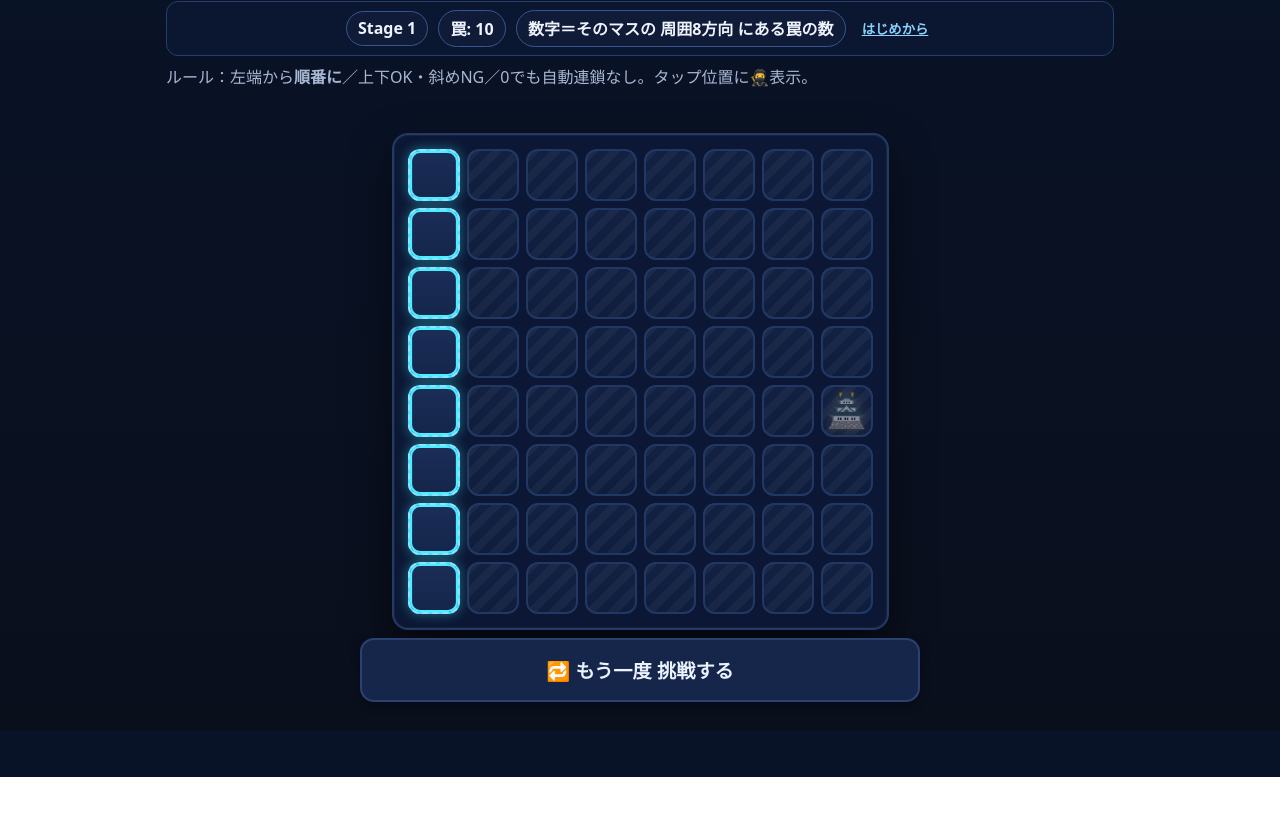
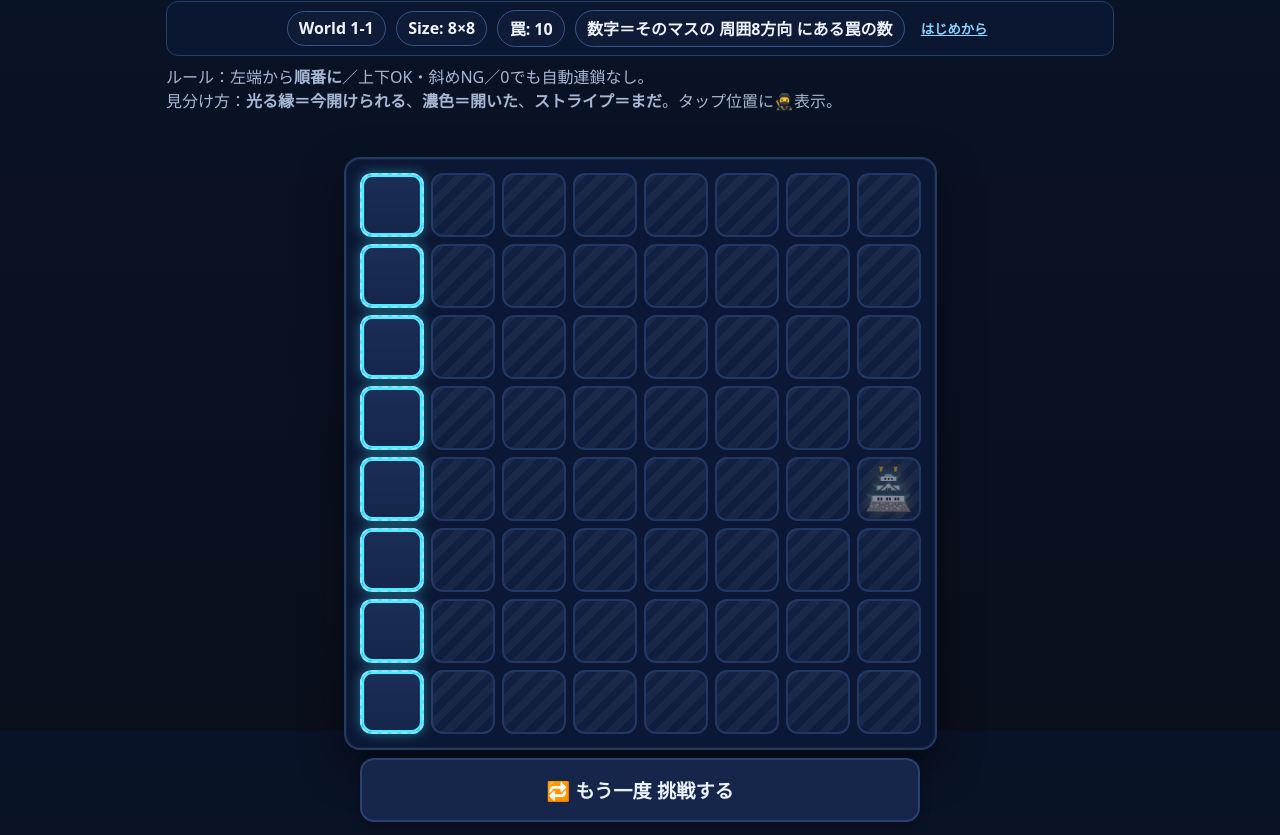
Before and after one commit to kkp-15/sennyu, a plain HTML site: page index.html in a window 1280 px wide. Shown: the part 69-904 px from the top of the page. Before the commit the page ends 846 px from the top, so only its background shows below. Drawn offline with Linux system fonts and the light colour scheme.

Commit message:
Update index.html

```diff
--- a/index.html
+++ b/index.html
@@ -3,11 +3,11 @@
 <head>
 <meta charset="UTF-8" />
 <meta name="viewport" content="width=device-width,initial-scale=1,viewport-fit=cover" />
-<title>忍者潜入🏯 — ステージ制</title>
+<title>忍者潜入🏯 — ステージ&サイズアップ版</title>
 <style>
   :root{
     --bg:#0a0f1c; --text:#eef3ff; --muted:#a8b7d3;
-    --cell:52px;
+    --cell:52px; /* JSで画面幅に応じて上書き（40〜64px） */
     --covered1:#1a2b52; --covered2:#132447; --covered-border:#3a5a94;
     --open1:#0f1b37; --open2:#0a1430; --open-border:#2c497b;
     --frontier:#46e1ff; --frontier-glow:#46e1ff55;
@@ -16,7 +16,8 @@
     --castle-glow:#ffd54f; --focus:#00e5ff;
     --ok:#b4ffb4; --ng:#ff9b9b;
   }
-  *{box-sizing:border-box} html,body{height:100%}
+  *{box-sizing:border-box}
+  html,body{height:100%}
   body{
     margin:0; background:linear-gradient(180deg,#091327,#0a0f1c); color:var(--text);
     font-family:system-ui,-apple-system,"Hiragino Kaku Gothic ProN","Noto Sans JP",sans-serif;
@@ -38,7 +39,7 @@
 
   #boardWrap{width:100%;display:flex;justify-content:center;margin:.5rem 0}
   #board{
-    display:grid; gap:7px; grid-template-columns:repeat(8,var(--cell));
+    display:grid; gap:7px; grid-template-columns:repeat(8,var(--cell)); /* JSで列数を更新 */
     background:#0b1734; border:2px solid #233a64; padding:14px; border-radius:16px;
     box-shadow:inset 0 0 0 1px rgba(255,255,255,.05),0 16px 40px rgba(0,0,0,.5);
     touch-action:manipulation;
@@ -54,7 +55,6 @@
   .cell:hover{filter:brightness(1.07)} .cell:active{transform:translateY(1px)}
   .cell:focus-visible{outline:3px solid var(--focus); outline-offset:2px}
 
-  /* 状態 */
   .cell.open{ background:linear-gradient(180deg,var(--open1),var(--open2)); border-color:var(--open-border); cursor:default; box-shadow:inset 0 3px 10px rgba(0,0,0,.45) }
   .cell.locked{ cursor:not-allowed; opacity:.50; background:repeating-linear-gradient(135deg,var(--locked-stripe) 0 8px,transparent 8px 16px),linear-gradient(180deg,var(--covered1),var(--covered2)) }
   .cell.frontier{ box-shadow:0 0 0 3px var(--frontier) inset, 0 0 16px 2px var(--frontier-glow); border-color:#4bd3ff; filter:brightness(1.06); animation:pulse 1.2s ease-in-out infinite alternate }
@@ -66,7 +66,7 @@
   .n1{color:#76b7ff}.n2{color:#55d68c}.n3{color:#ffc14d}.n4{color:#c5a3ff}
   .n5{color:#ff9a6b}.n6{color:#8fe3ff}.n7{color:#ff7d92}.n8{color:#ffffff}
 
-  /* 忍者マーカー */
+  /* 忍者マーカー（最後にタップしたマス） */
   .cell.ninja::before{
     content:"🥷"; position:absolute; inset:0; display:flex; align-items:center; justify-content:center;
     font-size:calc(var(--cell)*0.58); transform:translateY(-1px);
@@ -74,7 +74,6 @@
   }
   @keyframes ninjaPop{ from{ transform:scale(.7) translateY(-1px); opacity:0 } to{ transform:scale(1) translateY(-1px); opacity:1 } }
 
-  /* メッセージ／ボタン */
   .bar{display:flex;gap:12px;justify-content:center;align-items:center;margin:.35rem 0;flex-wrap:wrap}
   .btn{ background:#16264a;border:2px solid #2a4272;color:#eaf1ff;border-radius:14px;font-weight:900;cursor:pointer; box-shadow:0 3px 10px rgba(0,0,0,.35); transition:transform .06s ease,filter .12s ease }
   .btn:hover{filter:brightness(1.08)} .btn:active{transform:translateY(1px)}
@@ -96,24 +95,28 @@
   .confetti span{ position:absolute; font-size:28px; animation:fall linear forwards; opacity:.95; }
   @keyframes fall{ 0%{ transform:translateY(-10vh) rotate(0deg) } 100%{ transform:translateY(110vh) rotate(360deg) } }
 
-  @media (max-width:420px){ :root{--cell:48px} .btn-lg{font-size:1.1rem} }
+  @media (max-width:420px){ .btn-lg{font-size:1.1rem} }
 </style>
 </head>
 <body>
   <header class="wrap">
     <h1>忍者潜入🏯</h1>
     <div class="hud" aria-label="説明と進行状況">
-      <span class="pill" id="stagePill">Stage 1</span>
+      <span class="pill" id="stagePill">World 1-1</span>
+      <span class="pill" id="sizePill">Size: 8×8</span>
       <span class="pill" id="trapPill">罠: 10</span>
       <span class="pill">数字＝そのマスの <b>周囲8方向</b> にある罠の数</span>
       <button class="linkbtn" id="resetProgress">はじめから</button>
     </div>
-    <p class="sub">ルール：左端から<strong>順番に</strong>／上下OK・斜めNG／0でも自動連鎖なし。タップ位置に🥷表示。</p>
+    <p class="sub">
+      ルール：左端から<strong>順番に</strong>／上下OK・斜めNG／0でも自動連鎖なし。<br>
+      見分け方：<b>光る縁＝今開けられる</b>、<b>濃色＝開いた</b>、<b>ストライプ＝まだ</b>。タップ位置に🥷表示。
+    </p>
   </header>
 
   <main class="wrap">
     <div id="boardWrap">
-      <div id="board" role="grid" aria-label="ゲーム盤面 8×8"></div>
+      <div id="board" role="grid" aria-label="ゲーム盤面"></div>
     </div>
 
     <div class="bar">
@@ -138,31 +141,77 @@
   <div id="confetti" class="confetti hidden"></div>
 
 <script>
-/* ===== 8×8 / 左から順のみ / 連鎖なし / 上下OK・斜めNG / ステージ制 ===== */
-const SIZE = 8;
-const BASE_TRAPS = 10;     // 基準の罠数（Stage 1）
-const TRAP_STEP  = 2;      // ステージ毎に増える数
-const TRAP_CAP   = 24;     // 上限（行き詰まり防止のため適度に制限）
+/* ===== ステージ & サイズアップ / スマホ自動リサイズ ===== */
+/* 仕様：左から順のみ / 上下OK・斜めNG / 自動連鎖なし / 忍者マーカー / フロント強調 */
 
-let level = Number(localStorage.getItem('sennyu_level') || 1);
-let board = [];     // 'T' or 0..8
-let revealed = [];  // boolean
-let trapsThisStage = BASE_TRAPS;
-const castle = {x: SIZE-1, y: Math.floor(SIZE/2)};
+const CAP_CELL_MAX = 64;  // 1マスの最大px
+const CAP_CELL_MIN = 40;  // 1マスの最小px
+const GAP = 7;            // CSSと合わせる（セルのgap）
+const PADDING = 14;       // #board の左右padding
+const BORDER = 2;         // #board のborder幅
+
+// 進行（ローカル保存）
+let world = Number(localStorage.getItem('sennyu_world') || 1);
+let sub   = Number(localStorage.getItem('sennyu_sub')   || 1); // 1..3
+
+// 盤面
+let SIZE = 8;
+let board = [];          // 'T' or 0..8
+let revealed = [];       // boolean
+let trapsThisStage = 10;
 let ninjaPos = null;
+let castle = {x: SIZE-1, y: Math.floor(SIZE/2)};
 
+// DOM
 const stagePill = document.getElementById('stagePill');
+const sizePill  = document.getElementById('sizePill');
 const trapPill  = document.getElementById('trapPill');
+const boardEl   = document.getElementById('board');
+const msgEl     = document.getElementById('message');
 
-function calcTraps(lv){
-  return Math.min(TRAP_CAP, BASE_TRAPS + (lv-1)*TRAP_STEP);
+/* ステージ → 盤サイズ */
+function calcSizeByWorld(w){
+  return 8 + (w-1)*2; // 8,10,12,14,...
 }
 
+/* 罠数：サイズとサブに応じて少しずつ増やす（安全のため上限） */
+function calcTraps(size, w, s){
+  const area = size*size;
+  const baseRatio = 0.16 + (w-1)*0.015 + (s-1)*0.01; // 世界・サブで微増
+  const raw = Math.round(area * baseRatio);
+  const cap = Math.floor(area * 0.28);               // 行き詰まり防止（28%上限）
+  // 左端列と城マスを除外するため、最低余白も少し確保
+  return Math.min(cap, Math.max(8, raw));
+}
+
+/* スマホ向け：セルサイズ自動算出（--cell を上書き） */
+function adjustCellSize(){
+  // #boardWrap の実幅を取得
+  const wrap = document.getElementById('boardWrap');
+  const w = wrap.getBoundingClientRect().width;
+  // #board の内側にセルを並べるスペース
+  const inner = w - (PADDING*2) - (BORDER*2) - (GAP*(SIZE-1));
+  let cell = Math.floor(inner / SIZE);
+  if (!Number.isFinite(cell) || cell <= 0) cell = 48;
+  cell = Math.max(CAP_CELL_MIN, Math.min(CAP_CELL_MAX, cell));
+  document.documentElement.style.setProperty('--cell', cell + 'px');
+}
+
+/* 初期化 */
 function init(){
-  trapsThisStage = calcTraps(level);
-  stagePill.textContent = `Stage ${level}`;
+  // ステージ情報
+  SIZE = calcSizeByWorld(world);
+  castle = {x: SIZE-1, y: Math.floor(SIZE/2)};
+  trapsThisStage = calcTraps(SIZE, world, sub);
+
+  stagePill.textContent = `World ${world}-${sub}`;
+  sizePill.textContent  = `Size: ${SIZE}×${SIZE}`;
   trapPill.textContent  = `罠: ${trapsThisStage}`;
 
+  // 盤の枠（列数）を更新
+  boardEl.style.gridTemplateColumns = `repeat(${SIZE}, var(--cell))`;
+
+  // 盤面生成
   board = Array.from({length:SIZE},()=>Array(SIZE).fill(0));
   revealed = Array.from({length:SIZE},()=>Array(SIZE).fill(false));
   ninjaPos = null;
@@ -189,8 +238,11 @@ function init(){
   hideOverlay();
   setMsg("");
   draw();
+  // 最後にセルサイズ調整（描画後に実サイズが決まるため）
+  adjustCellSize();
 }
 
+/* 周囲8方向カウント */
 function count8(x,y){
   let c=0;
   for(let dy=-1;dy<=1;dy++){
@@ -214,9 +266,9 @@ function canOpen(x,y){
   return false;
 }
 
+/* 描画 */
 function draw(){
-  const root=document.getElementById('board');
-  root.innerHTML='';
+  boardEl.innerHTML='';
   for(let y=0;y<SIZE;y++){
     for(let x=0;x<SIZE;x++){
       const el=document.createElement('button');
@@ -248,11 +300,12 @@ function draw(){
         if(e.key==='Enter'||e.key===' '){ e.preventDefault(); onOpen(x,y); }
       });
 
-      root.appendChild(el);
+      boardEl.appendChild(el);
     }
   }
 }
 
+/* 操作 */
 function onOpen(x,y){
   if(!canOpen(x,y)){ setMsg('左端→到達済みの上下左右だけ開けられます。'); return; }
   if(revealed[y][x]) return;
@@ -264,7 +317,7 @@ function onOpen(x,y){
     setMsg('💥 罠にかかった！', true);
     explodeFX();
     revealAll(); draw();
-    // 失敗：レベル維持（同ステージやり直し）
+    // 失敗：ステージ据え置き
     return;
   }
 
@@ -274,20 +327,33 @@ function onOpen(x,y){
     setMsg('🎉 潜入成功！', false, true);
     celebrateFX();
     revealAll(); draw();
-    // クリア：次のステージへ
-    level++;
-    localStorage.setItem('sennyu_level', String(level));
+    // 次へ：1→2→3→次ワールドの1…と進む
+    nextStage();
   }
 }
 
-function revealAll(){ for(let y=0;y<SIZE;y++) for(let x=0;x<SIZE;x++) revealed[y][x]=true; }
-function setMsg(t, lose=false, win=false){
-  const el=document.getElementById('message');
-  el.className=''; if(lose) el.classList.add('lose'); if(win) el.classList.add('win');
-  el.textContent=t;
+/* 進行 */
+function nextStage(){
+  if(sub < 3){
+    sub += 1;
+  }else{
+    sub = 1;
+    world += 1;
+  }
+  localStorage.setItem('sennyu_world', String(world));
+  localStorage.setItem('sennyu_sub',   String(sub));
 }
 
-/* エフェクト */
+/* 全開示 */
+function revealAll(){ for(let y=0;y<SIZE;y++) for(let x=0;x<SIZE;x++) revealed[y][x]=true; }
+
+/* メッセージ */
+function setMsg(t, lose=false, win=false){
+  msgEl.className=''; if(lose) msgEl.classList.add('lose'); if(win) msgEl.classList.add('win');
+  msgEl.textContent=t;
+}
+
+/* 成否演出 */
 function explodeFX(){
   document.getElementById('boardWrap').classList.add('shake');
   setTimeout(()=>document.getElementById('boardWrap').classList.remove('shake'),600);
@@ -296,7 +362,7 @@ function explodeFX(){
   // 失敗オーバーレイ
   document.getElementById('ovTitle').textContent='💥 任務失敗…';
   document.getElementById('ovDesc').textContent='罠にかかった！同じステージをやり直そう。';
-  document.getElementById('ovNext').classList.add('hidden'); // 失敗時は「次へ」は隠す
+  document.getElementById('ovNext').classList.add('hidden');
   showOverlay();
 }
 function celebrateFX(){
@@ -319,18 +385,26 @@ function celebrateFX(){
   showOverlay();
 }
 
+/* オーバーレイ */
 function showOverlay(){ document.getElementById('overlay').classList.remove('hidden'); }
 function hideOverlay(){ document.getElementById('overlay').classList.add('hidden'); }
 
 /* ボタン */
-document.getElementById('retry').addEventListener('click', ()=>init());               // 同ステージ
+document.getElementById('retry').addEventListener('click', ()=>init());
 document.getElementById('ovRetry').addEventListener('click', ()=>{ hideOverlay(); init(); });
 document.getElementById('ovNext').addEventListener('click', ()=>{ hideOverlay(); init(); });
 document.getElementById('resetProgress').addEventListener('click', ()=>{
-  if(confirm('進行状況をリセットして Stage 1 から始めますか？')){
-    level = 1; localStorage.setItem('sennyu_level','1'); init();
+  if(confirm('進行状況をリセットして World 1-1 から始めますか？')){
+    world=1; sub=1;
+    localStorage.setItem('sennyu_world','1');
+    localStorage.setItem('sennyu_sub','1');
+    init();
   }
 });
+
+/* リサイズでセルサイズ再計算 */
+window.addEventListener('resize', adjustCellSize);
+window.addEventListener('orientationchange', ()=>setTimeout(adjustCellSize, 50));
 
 /* 起動 */
 init();
```
